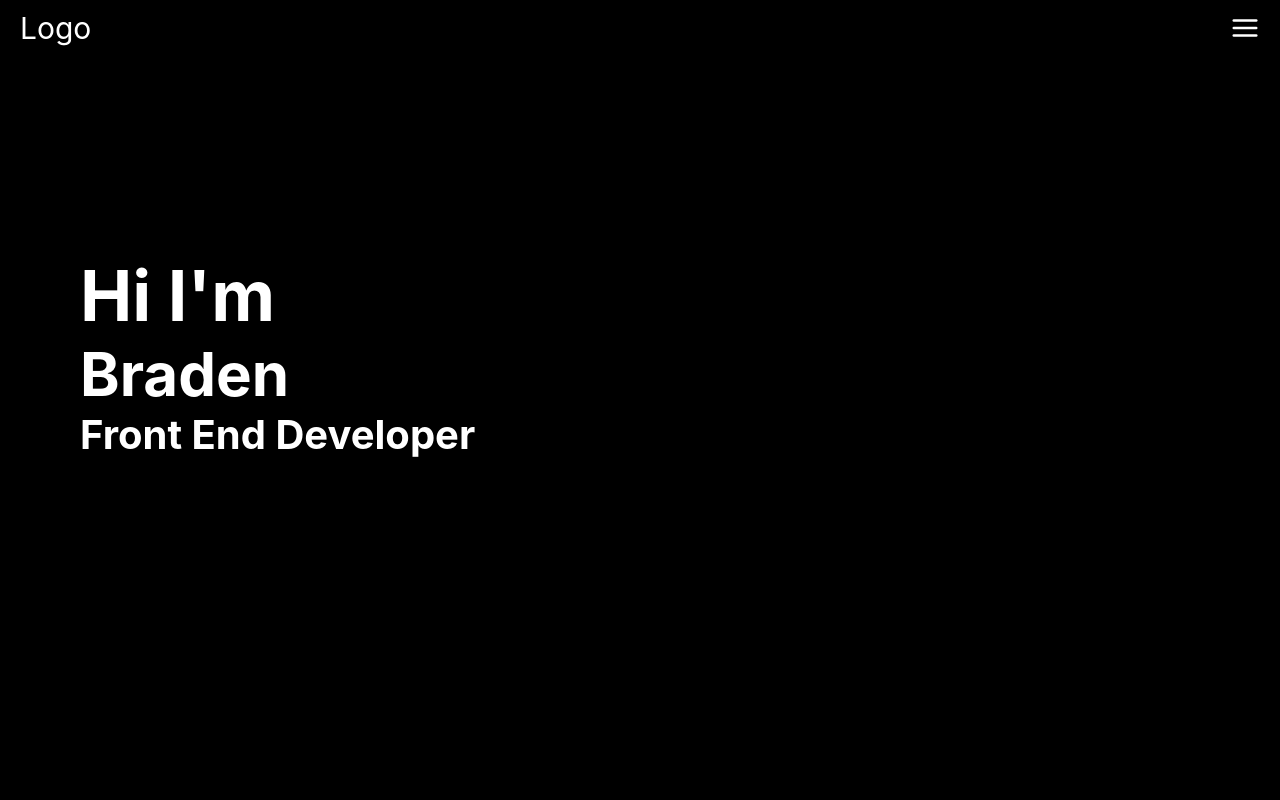
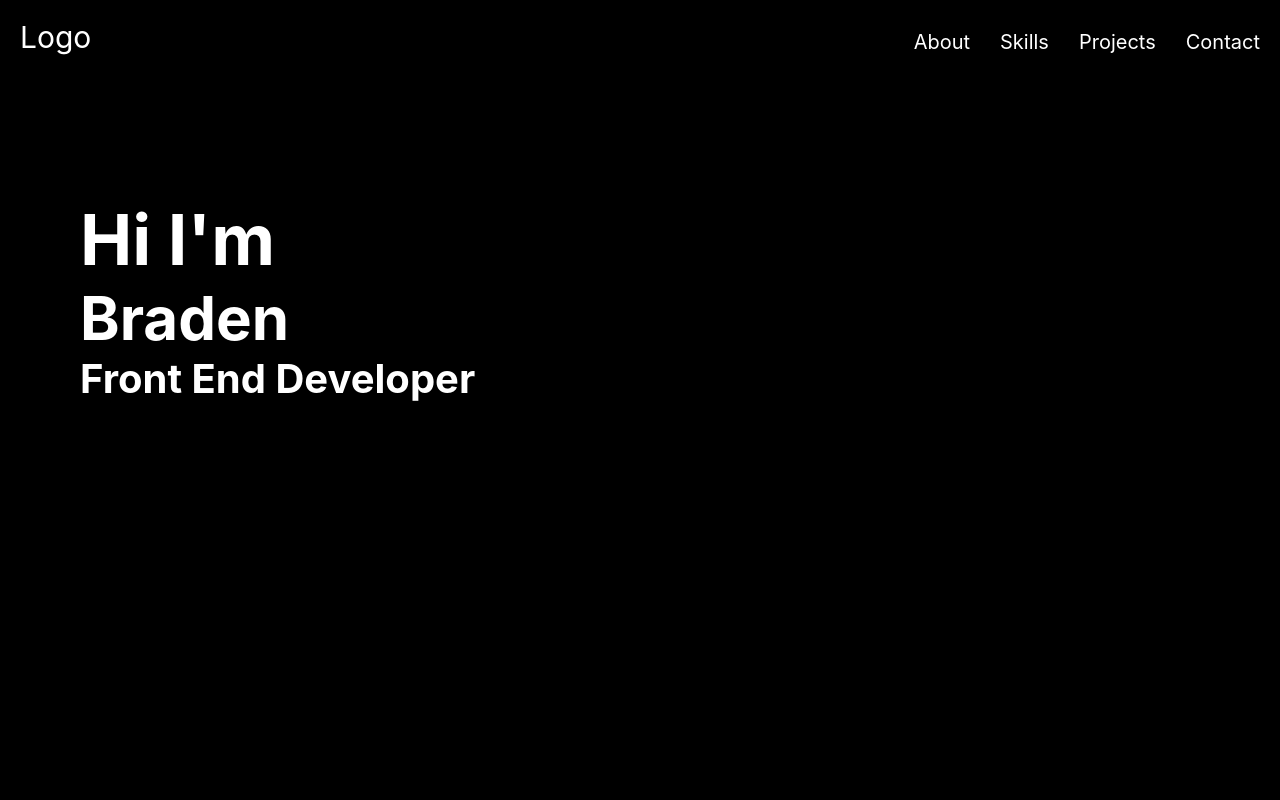
Before and after one commit to Braden0006/portfolio-version2, a React (Create React App) app: page / in a window 1280 px wide. Shown: the top 800 px of the page. Built offline with nearby package versions, Linux system fonts and the light colour scheme.

Commit message:
Made the "Navbar" and "Menu" component responsive on all devices

```diff
--- a/src/Components/Menu/Menu.css
+++ b/src/Components/Menu/Menu.css
@@ -1 +1 @@
-.menu-background{height:100vh;background-color:#000;position:fixed;width:100vw;top:0;left:0}.menu-background .menu__icon-container{display:flex;justify-content:flex-end;margin:1rem 2rem 0rem 0rem}.menu-background .menu__icon-container .menu__icon-container__icon{color:#fff;font-size:3rem}.menu-background .menu__container{display:flex;justify-content:center;align-items:center;height:70%}.menu-background .menu__container .menu__list{list-style-type:none;margin-right:2rem}.menu-background .menu__container .menu__list .menu__list-item__link{text-decoration:none}.menu-background .menu__container .menu__list .menu__list-item__link .menu__list-item{color:#fff;padding:3rem;font-size:2rem}/*# sourceMappingURL=Menu.css.map */
+.menu-background{height:100vh;background-color:#000;position:fixed;width:100vw;top:0;left:0}.menu-background .menu__icon-container{display:flex;justify-content:flex-end;margin:1rem 2rem 0rem 0rem}.menu-background .menu__icon-container .menu__icon-container__icon{color:#fff;font-size:3rem}.menu-background .menu__container{display:flex;justify-content:center;align-items:center;height:70%}.menu-background .menu__container .menu__list{list-style-type:none;margin-right:2rem}.menu-background .menu__container .menu__list .menu__list-item__link{text-decoration:none}.menu-background .menu__container .menu__list .menu__list-item__link .menu__list-item{color:#fff;padding:3rem;font-size:2rem}@media screen and (min-width: 1024px){.menu-background{background-color:rgba(0,0,0,0);transform:translateY(0) !important;height:auto;position:static;width:auto}.menu-background .menu__icon-container__icon{display:none}.menu-background .menu__container .menu__list{display:flex;margin-right:0rem}.menu-background .menu__container .menu__list .menu__list-item__link .menu__list-item{opacity:1 !important;padding:0rem 0rem 0rem 3rem}}/*# sourceMappingURL=Menu.css.map */
--- a/src/Components/Menu/Menu.scss
+++ b/src/Components/Menu/Menu.scss
@@ -41,5 +41,35 @@
 
         }
     }
+}
 
+// Media Query
+@media screen and (min-width: 1024px) {
+    .menu-background {
+        background-color: transparent;
+        transform: translateY(0) !important;
+        height: auto;
+        position: static;
+        width: auto;
+
+        .menu__icon-container__icon {
+            display: none;
+        }
+
+        .menu__container {
+
+            .menu__list {
+                display: flex;
+                margin-right: 0rem;
+
+                .menu__list-item__link {
+
+                    .menu__list-item {
+                        opacity: 1 !important;
+                        padding: 0rem 0rem 0rem 3rem;
+                    }
+                }
+            }
+        }
+    }
 }
--- a/src/Components/Navbar/Navbar.css
+++ b/src/Components/Navbar/Navbar.css
@@ -1 +1 @@
-.navbar{display:flex;justify-content:space-between;padding:1rem 2rem;align-items:center;color:#fff}.navbar .navbar__menu-icon{display:flex}.navbar .icon{font-size:3rem}
+.navbar{display:flex;justify-content:space-between;padding:1rem 2rem;align-items:center;color:#fff;position:fixed;width:100vw}.navbar .navbar__menu-icon{display:flex}.navbar .icon{font-size:3rem}@media screen and (min-width: 1024px){.navbar .navbar__menu-icon{display:none}}/*# sourceMappingURL=Navbar.css.map */
--- a/src/Components/Navbar/Navbar.js
+++ b/src/Components/Navbar/Navbar.js
@@ -11,7 +11,7 @@ export default function Navbar({toggleOpen, open}) {
       <nav className="navbar">
         <span className="navbar__logo icon">Logo</span>
         <span className="navbar__menu-icon icon">
-          <FiMenu onClick={toggleOpen} />
+          <FiMenu className="navbar__menu-icon__lines" onClick={toggleOpen} />
         </span>
         <Menu toggleOpen={toggleOpen} open={open} />
       </nav>
--- a/src/Components/Navbar/Navbar.scss
+++ b/src/Components/Navbar/Navbar.scss
@@ -1,4 +1,4 @@
-@import './Variables/Variables.scss';
+@import '../Variables/Variables.scss';
 
 .navbar {
   display: flex;
@@ -17,3 +17,13 @@
     font-size: $icon-font;
   }
 }
+
+// Media Query
+@media screen and (min-width: 1024px) {
+  .navbar {
+
+    .navbar__menu-icon {
+      display: none;
+    }
+  }
+}
```
Also changed, not shown: 2 other files (tests, documents, lock files or other folders).
